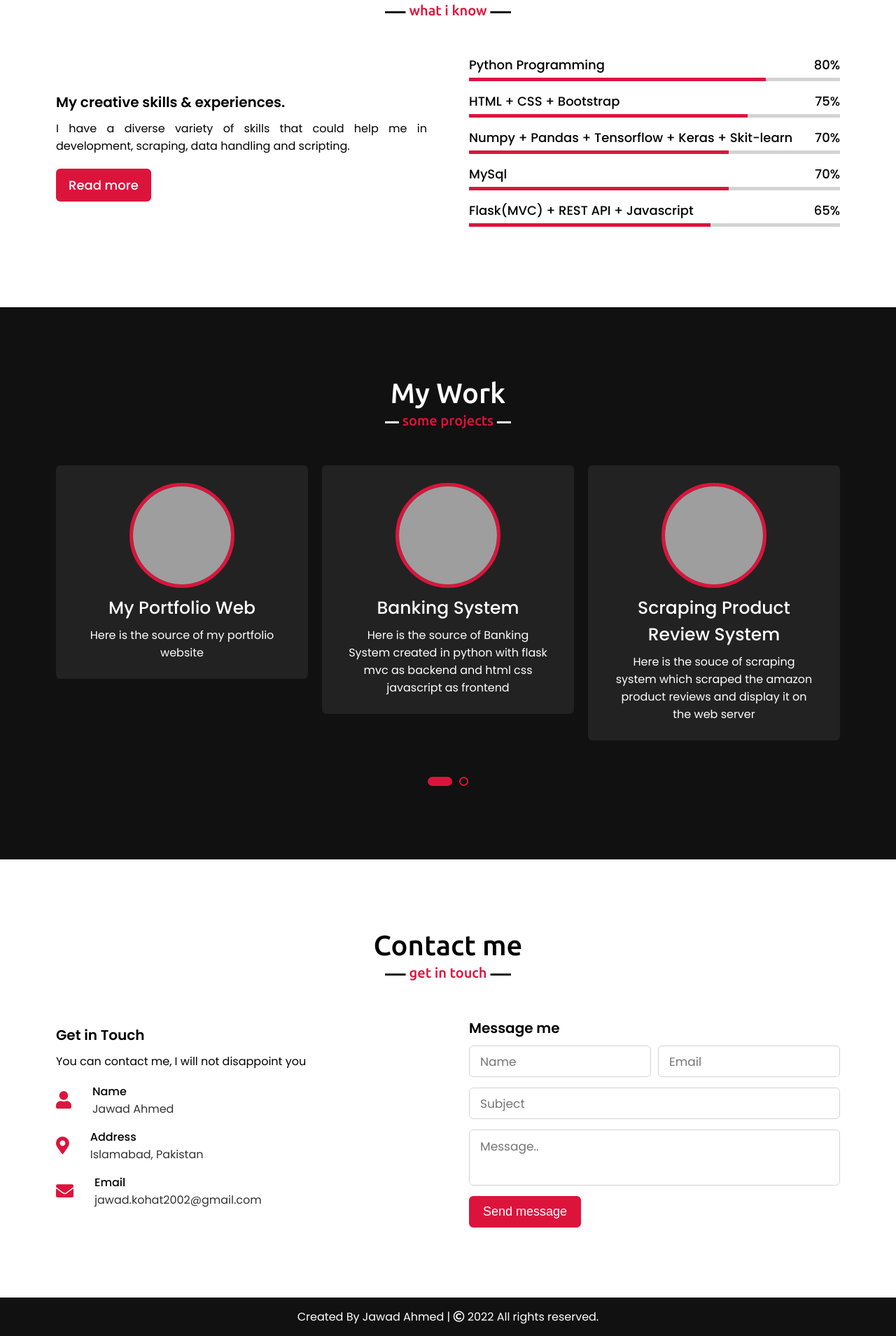
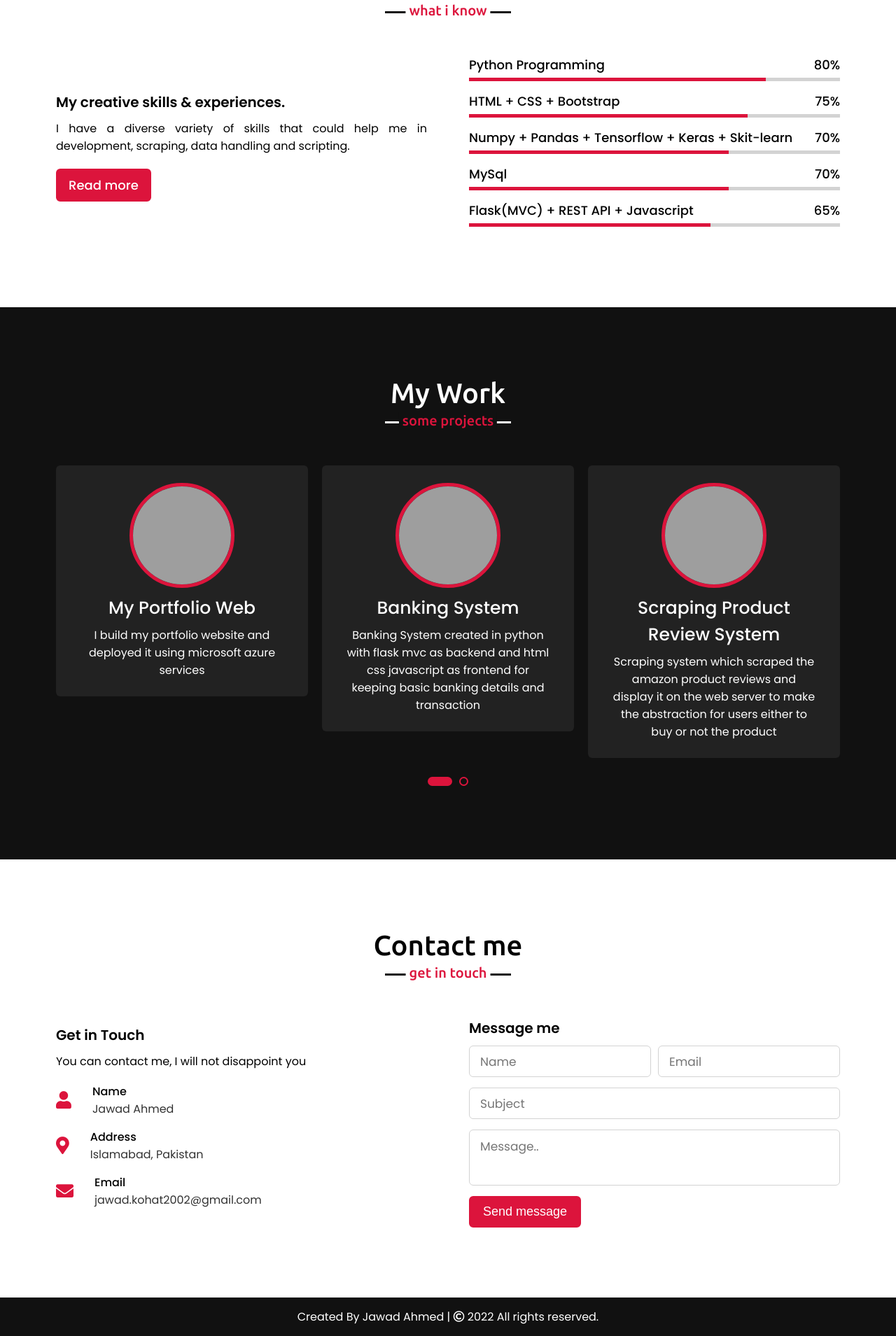
Before and after one commit to jawadahmed2/My_Portfolio_Web, a Flask app: page / in a window 1280 px wide. Shown: the part 2512-4421 px from the top of the page at 70% size. Run offline with Flask 2, Linux system fonts and the light colour scheme; some libraries are stand-ins or nearby versions; grey boxes are pictures that could not be loaded.

Commit message:
update the index

```diff
--- a/templates/index.html
+++ b/templates/index.html
@@ -176,7 +176,7 @@
                                 src="https://miro.medium.com/max/875/1*fF-NlNp73sQuOvhvU79xrg.jpeg"
                                 alt="portfolio web image"></a>
                         <div class="text">My Portfolio Web</div>
-                        <p>Here is the source of my portfolio website</p>
+                        <p>I build my portfolio website and deployed it using microsoft azure services</p>
                     </div>
 
                 </div>
@@ -186,8 +186,8 @@
                                 src="https://trumpcode.com/wp-content/uploads/2020/06/core-banking-system.png"
                                 alt="banking system image"></a>
                         <div class="text">Banking System</div>
-                        <p>Here is the source of Banking System created in python with flask mvc as backend and html css
-                            javascript as frontend </p>
+                        <p>Banking System created in python with flask mvc as backend and html css
+                            javascript as frontend for keeping basic banking details and transaction</p>
                     </div>
                 </div>
                 <div class="card">
@@ -197,8 +197,8 @@
                                 src="https://www.iwebscraping.com/images/website-data-scraping-services.png"
                                 alt="scraping system image"></a>
                         <div class="text">Scraping Product Review System</div>
-                        <p>Here is the souce of scraping system which scraped the amazon product reviews and display it
-                            on the web server</p>
+                        <p>Scraping system which scraped the amazon product reviews and display it
+                            on the web server to make the abstraction for users either to buy or not the product</p>
                     </div>
                 </div>
                 <div class="card">
```
